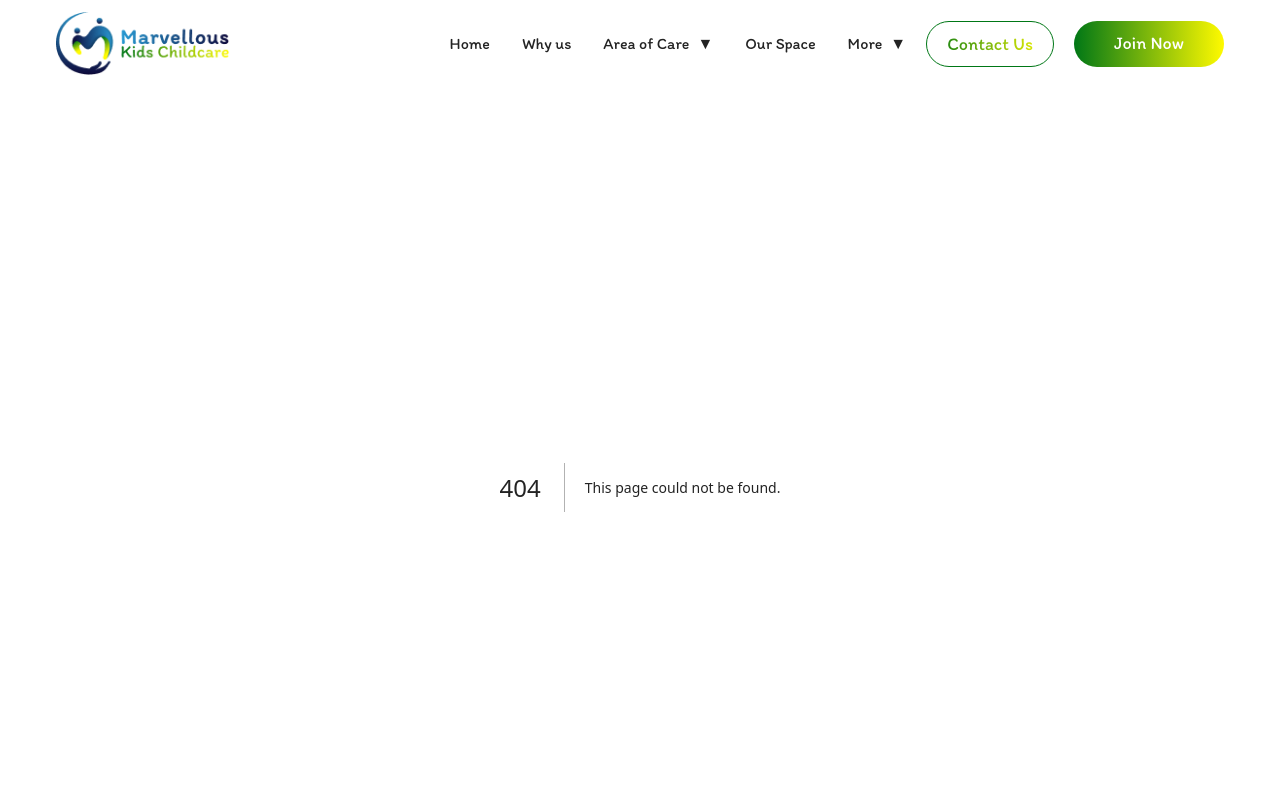
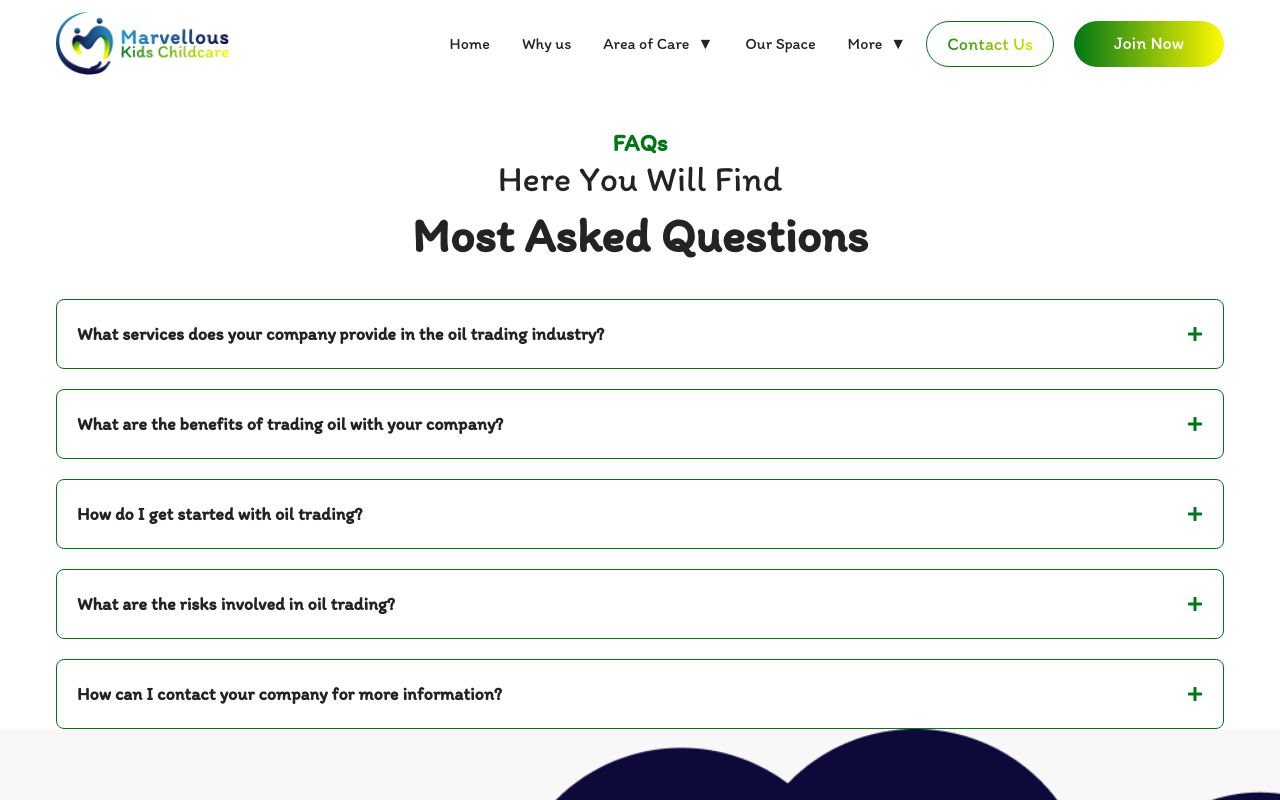
Before and after one commit to cycodedconcept/marvellouskids-ui, a Next.js app: page /faq in a window 1280 px wide. Before the commit this address had no page. Shown: the top 800 px of the page. Built offline with nearby package versions, Linux system fonts and the light colour scheme.

Commit message:
Add FAQ component with collapsible question and answer sections

```diff
--- /dev/null
+++ b/app/faq/page.tsx
@@ -0,0 +1,63 @@
+"use client";
+import { useState } from "react";
+import { FaMinus, FaPlus } from "react-icons/fa";
+
+const FAQ = () => {
+	const faqs = [
+		{
+			question: "What services does your company provide in the oil trading industry?",
+			answer:
+				"We try to bridge the gap between demand and supply, thereby providing oil supply within the West African coast, engaging in the buying and selling of crude oil, conducts thorough market analysis to assess supply and demand dynamics, price trends, adhering to strict compliance with international trade regulations, sanctions, and industry standards governing oil trading activities.",
+		},
+		{
+			question: "What are the benefits of trading oil with your company?",
+			answer:
+				"We provide a comprehensive range of services, including oil trading, logistics, and risk management, ensuring that our clients receive the best possible service. Our team of experts is always on hand to provide advice and support, helping you to make the most of your oil trading activities.",
+		},
+		{
+			question: "How do I get started with oil trading?",
+			answer:
+				"If you are new to oil trading, we recommend that you start by learning the basics of the industry, including how oil prices are determined, how to read price charts, and how to place trades. Once you have a good understanding of the market, you can open an account with us and start trading oil.",
+		},
+		{
+			question: "What are the risks involved in oil trading?",
+			answer:
+				"Oil trading can be a risky business, as prices can be volatile and subject to sudden fluctuations. It is important to be aware of the risks involved and to have a clear risk management strategy in place. Our team of experts can help you to develop a risk management plan that is tailored to your individual needs and circumstances.",
+		},
+		{
+			question: "How can I contact your company for more information?",
+			answer:
+				"If you would like more information about our oil trading services, or if you have any questions about the industry, please feel free to contact us. Our team of experts is always on hand to provide advice and support, and we are happy to help in any way we can.",
+		},
+	];
+
+	const [activeIndex, setActiveIndex] = useState<number | null>(null);
+
+	return (
+		<div className="md:px-14 px-5 mb-14">
+			<div className="mt-10">
+				<h4 className="lg:text-2xl text-lg text-primary font-semibold text-center">FAQs</h4>
+				<h2 className="lg:text-4xl text-3xl font-light text-center mb-3">Here You Will Find</h2>
+				<h1 className="lg:text-5xl text-4xl font-extrabold text-center mb-10">Most Asked Questions</h1>
+			</div>
+
+			<div className="space-y-5">
+				{faqs.map((faq, index) => (
+					<div
+						key={index}
+						className="border border-primary p-5 rounded-lg cursor-pointer"
+						onClick={() => setActiveIndex(index === activeIndex ? null : index)}
+					>
+						<div className="flex items-center justify-between">
+							<h3 className="text-lg font-semibold">{faq.question}</h3>
+							{activeIndex === index ? <FaMinus className="text-primary" /> : <FaPlus className="text-primary" />}
+						</div>
+						{activeIndex === index && <p className="mt-3 text-gray-500">{faq.answer}</p>}
+					</div>
+				))}
+			</div>
+		</div>
+	);
+};
+
+export default FAQ;
```
